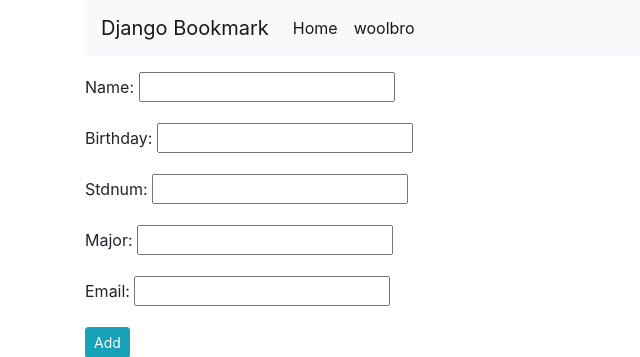
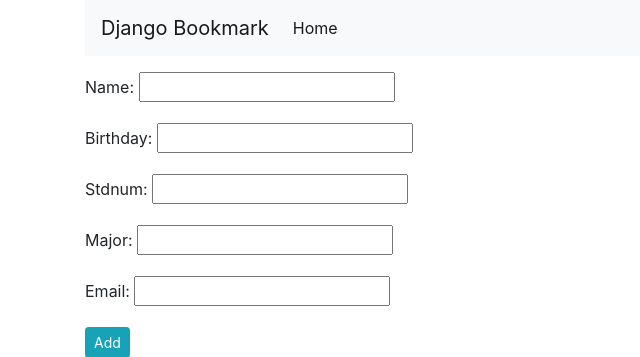
Before and after one commit to kyj0503/fourth-year, a Django app: page /create/ in a window 1280 px wide. Shown: the top 357 px of the page, without its empty margins (0-640 px from the left). Run offline with Django 5.2, Linux system fonts and the light colour scheme; some libraries are stand-ins or nearby versions.

Commit message:
refactor

```diff
--- a/1학기-서버프로그래밍-Django/hello/templates/base.html
+++ b/1학기-서버프로그래밍-Django/hello/templates/base.html
@@ -33,10 +33,6 @@
                 <li class="nav-item active">
                     <a class="nav-link" href="#">Home <span class="sr-only">(current)</span> </a>
                 </li>
-                <li class="nav-item active">
-                    <a class="nav-link" href="https://woolbro.tistory.com">woolbro<span class="sr-only">(current)</span>
-                    </a>
-                </li>
             </ul>
         </div>
     </nav>
```
